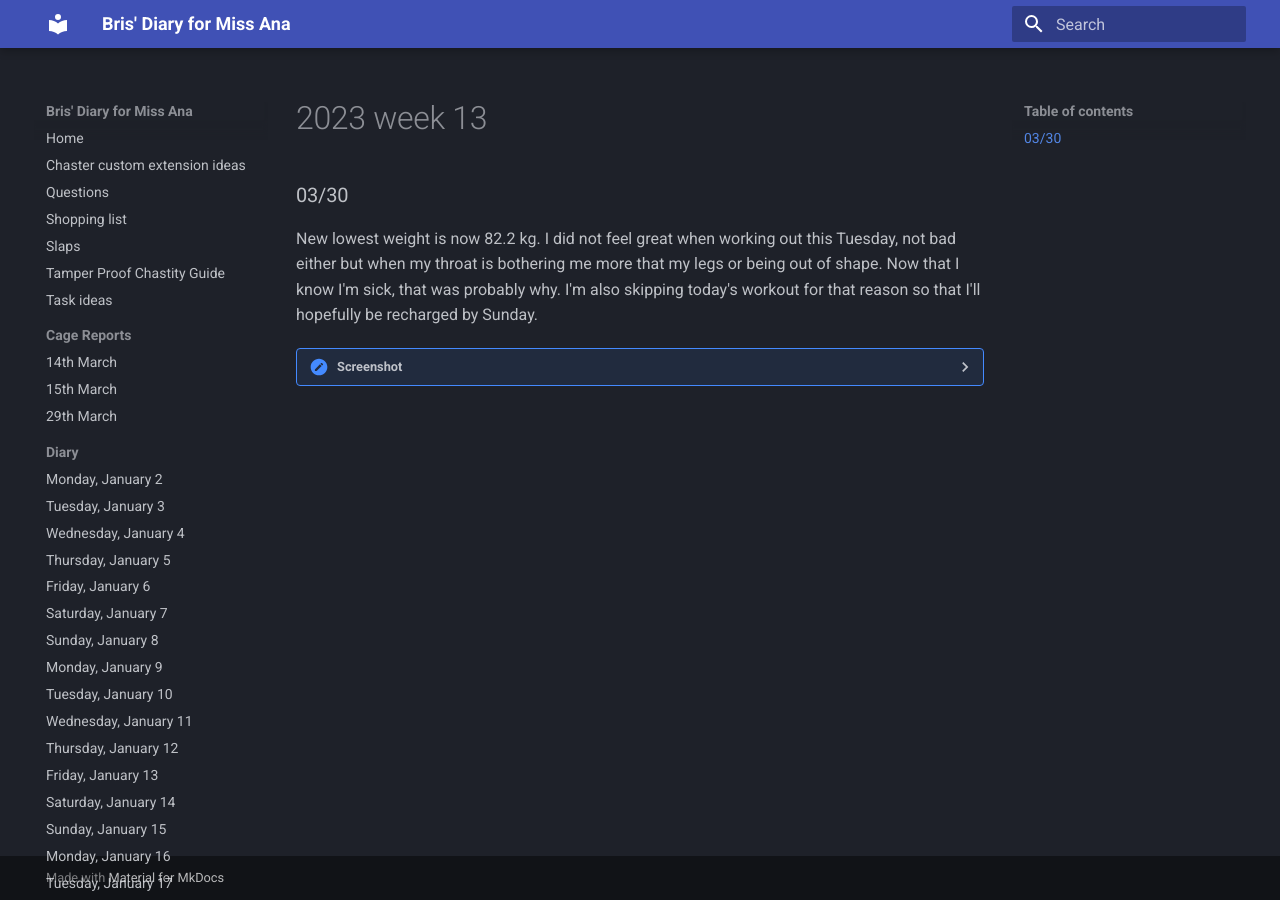
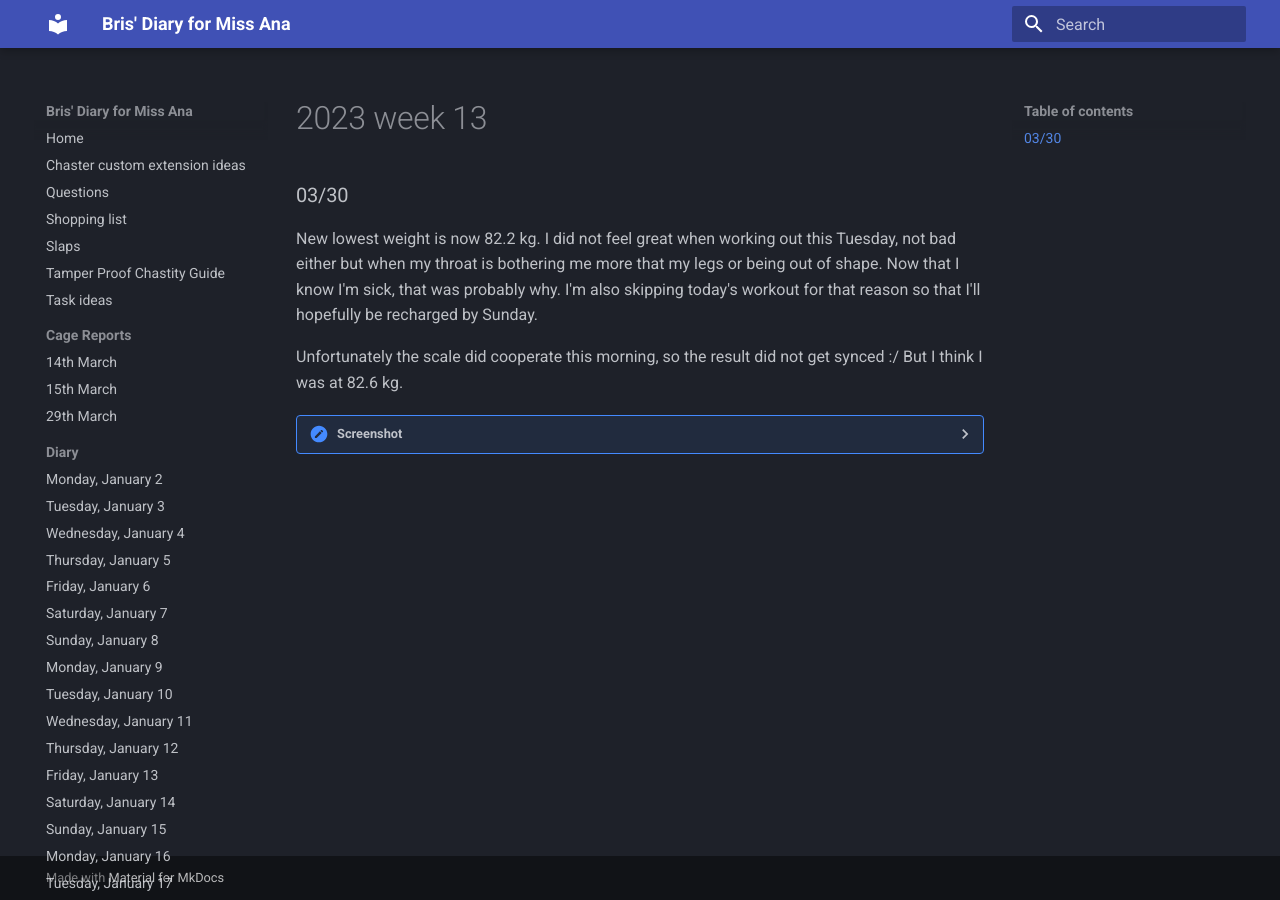
Before and after one commit to bris00/DFMA, an MkDocs documentation site: the page built from diary/Fitness Reports/2023 - week 13.md, in a window 1280 px wide. Built offline with MkDocs 1.6.1 and Material for MkDocs 9.7.7, drawn with Linux system fonts in a browser that asks for light colours.

Commit message:
vault backup: 2023-03-30 22:46:54
Affected files:
diary/Fitness Reports/2023 - week 13.md

```diff
--- a/diary/Fitness Reports/2023 - week 13.md
+++ b/diary/Fitness Reports/2023 - week 13.md
@@ -1,7 +1,9 @@
 ### 03/30
 New lowest weight is now 82.2 kg. I did not feel great when working out this Tuesday, not bad either but when my throat is bothering me more that my legs or being out of shape. Now that I know I'm sick, that was probably why. I'm also skipping today's workout for that reason so that I'll hopefully be recharged by Sunday.
 
+Unfortunately the scale did cooperate this morning, so the result did not get synced :/ But I think I was at 82.6 kg.
+
 <details>
 	<summary>Screenshot</summary>
-	<img src="https://media.discordapp.net/attachments/810551417043419170/1088012747024896020/Screenshot_20230322-091333.png?width=641&height=1390" />
+	<img src="https://media.discordapp.net/attachments/810551417043419170/1091100918793121902/Screenshot_20230330-224437.png?width=642&height=1390" />
 </details>
```
